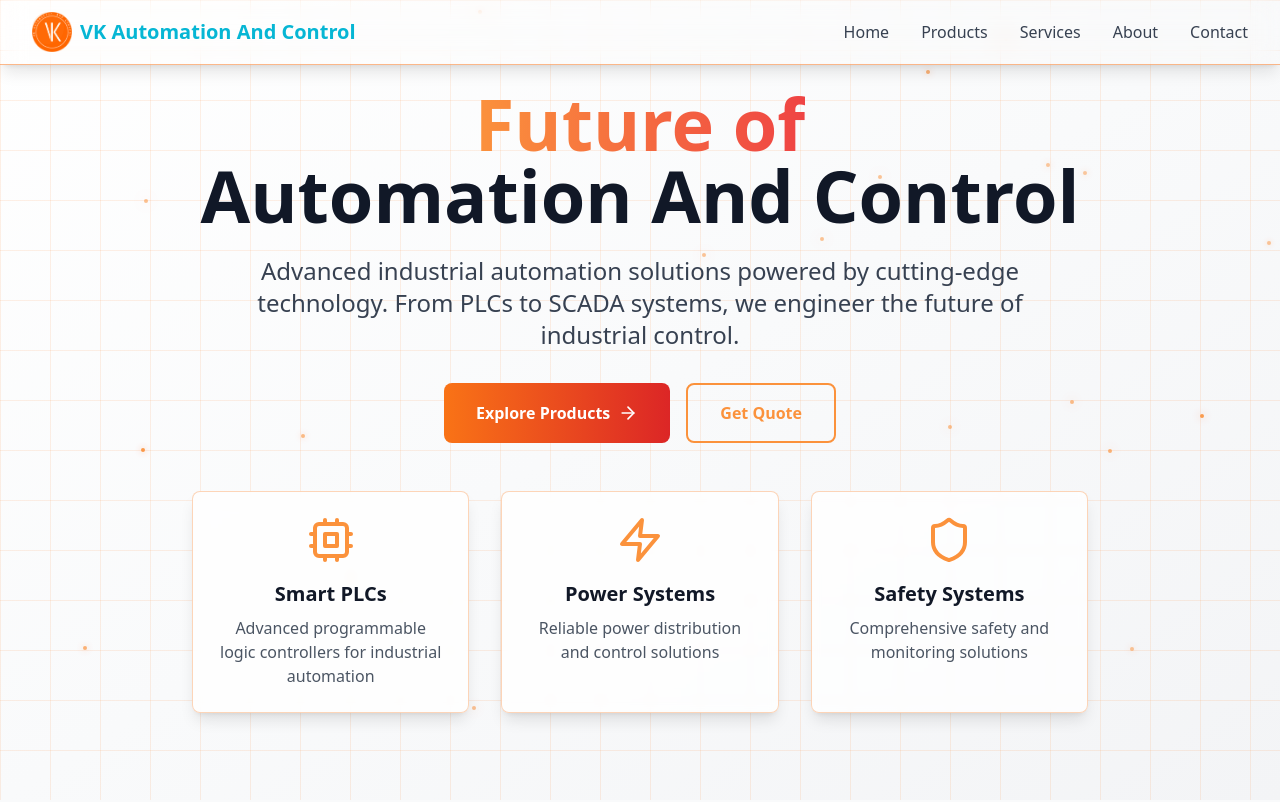
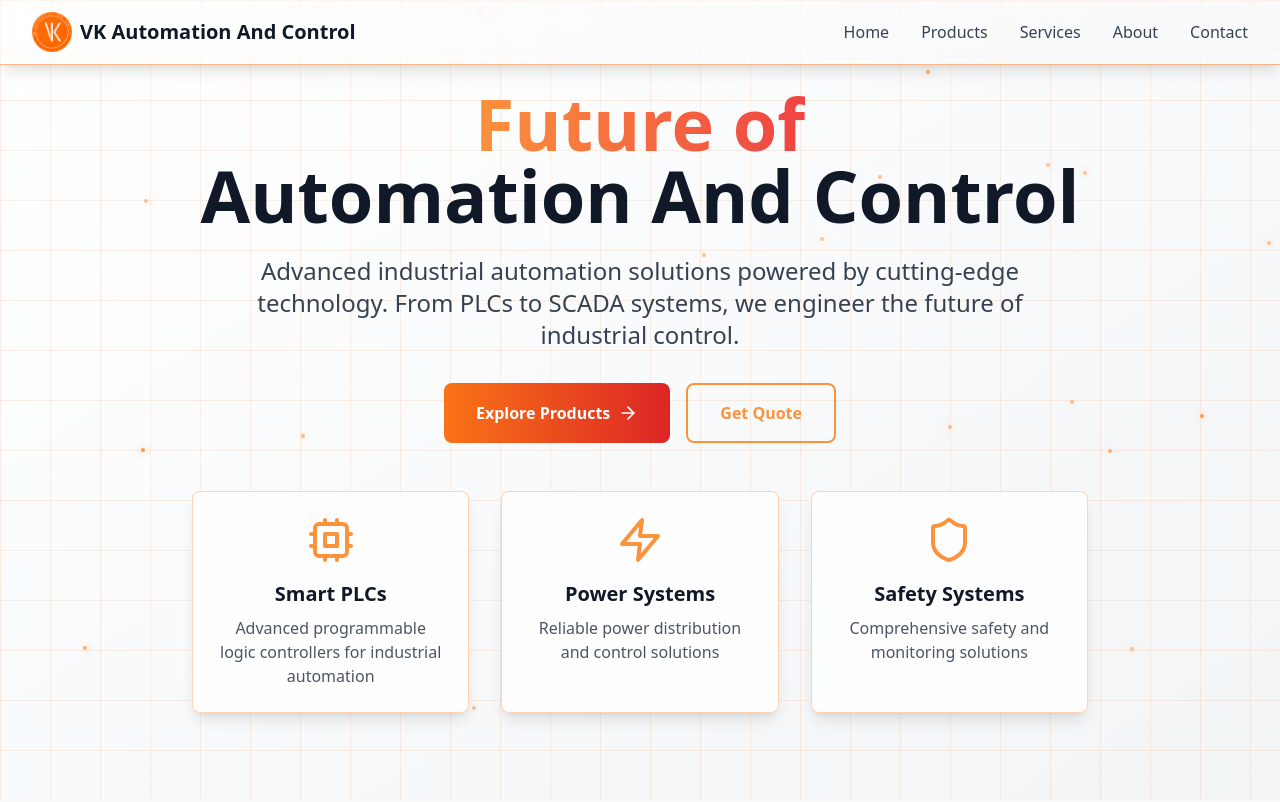
Before and after one commit to DAP-Studios/VK-Automtion-And-Control, a React (Vite) app: page / in a window 1280 px wide. Shown: the top 802 px of the page. Built offline with nearby package versions, Linux system fonts and the light colour scheme.

Commit message:
Change Home link color to blue in Header component

```diff
--- a/src/components/Header.tsx
+++ b/src/components/Header.tsx
@@ -13,7 +13,7 @@ const Header = () => {
               <img src="/fin.png" alt="VK Automation Logo" className="w-10 h-10"/>
               <div className="absolute inset-0 w-8 h-8 bg-orange-400/20 rounded-full animate-pulse"></div>
             </div>
-            <span className="text-xl font-bold text-cyan-500" >VK Automation And Control </span>
+            <span className="text-xl font-bold text--500" >VK Automation And Control </span>
           </div>
 
           <nav className="hidden md:flex items-center space-x-8">
```
